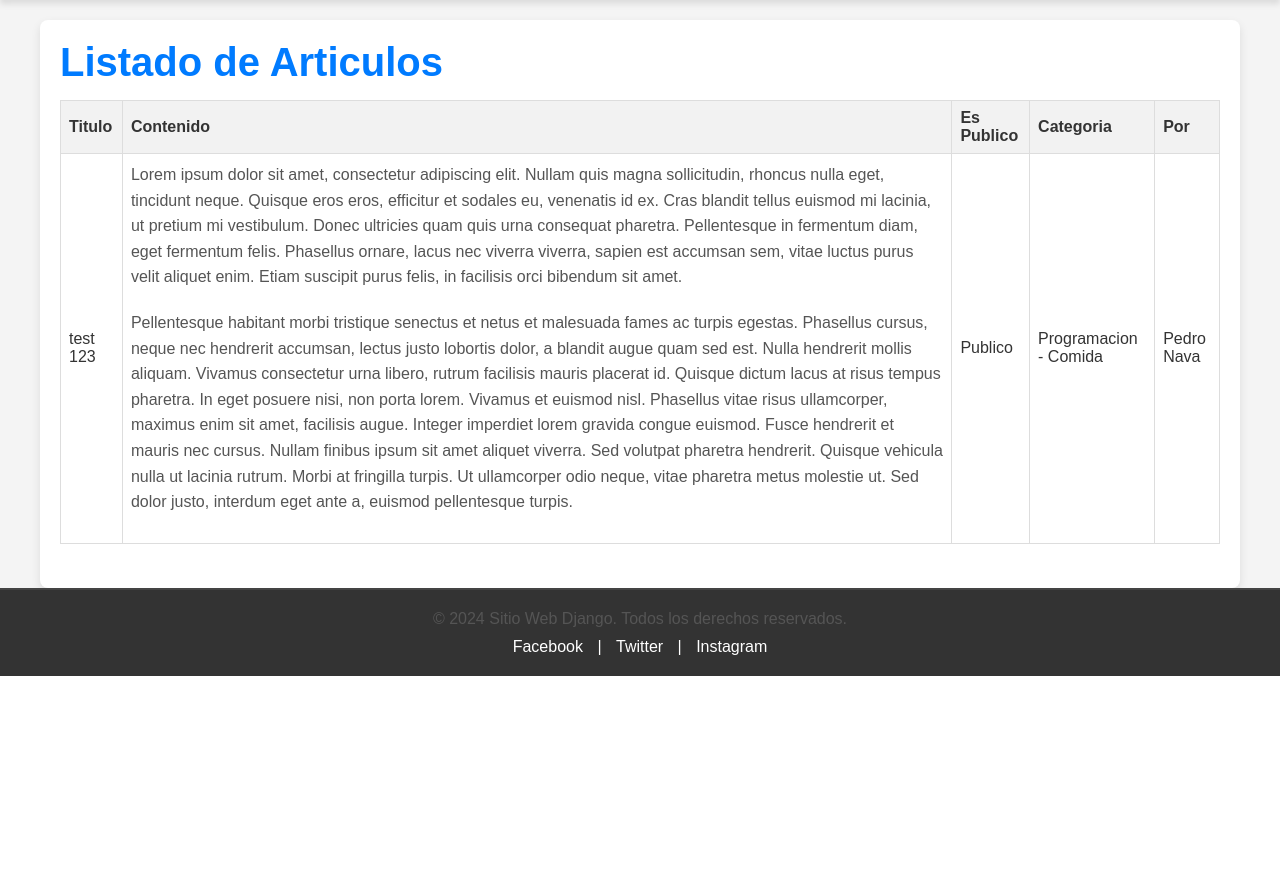
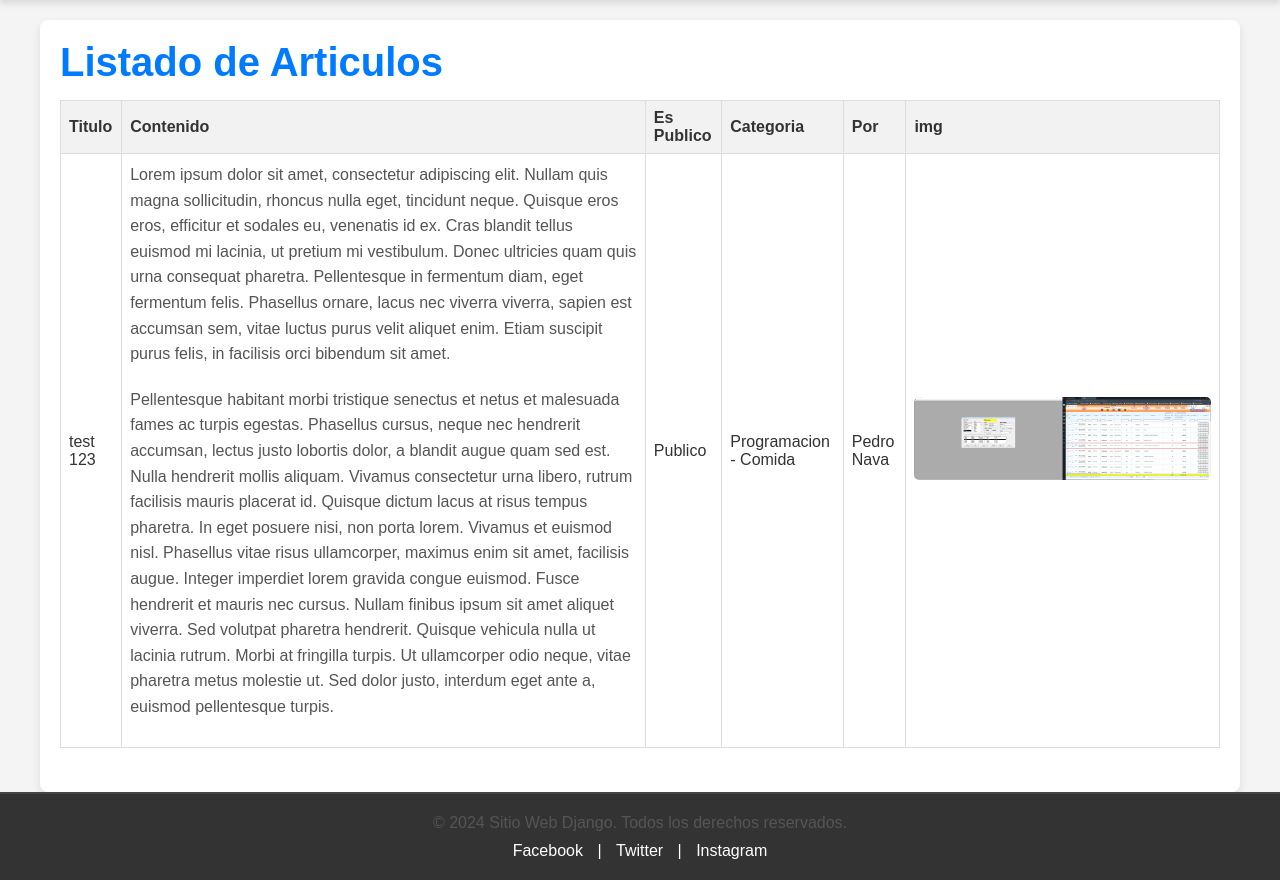
Before and after one commit to pedro23071/python-in, a Django app: page /articles/list/ in a window 1280 px wide. Shown: the part 135-1015 px from the top of the page. Before the commit the page ends 811 px from the top, so only its background shows below. Run offline with Django 3.2, Linux system fonts and the light colour scheme; data comes from the database, SQL or seed files in the repository; both versions use the stored data as it was after the commit; some libraries are stand-ins or nearby versions.

Commit message:
url para app blog

```diff
--- a/12_proyecto/ProjectoDjngo/ProjectoDjngo/settings.py
+++ b/12_proyecto/ProjectoDjngo/ProjectoDjngo/settings.py
@@ -123,3 +123,7 @@ USE_TZ = True
 # https://docs.djangoproject.com/en/3.0/howto/static-files/
 
 STATIC_URL = '/static/'
+
+#media
+MEDIA_URL = '/media/'
+MEDIA_ROOT = os.path.join(BASE_DIR, 'media')
--- a/12_proyecto/ProjectoDjngo/ProjectoDjngo/urls.py
+++ b/12_proyecto/ProjectoDjngo/ProjectoDjngo/urls.py
@@ -15,6 +15,7 @@ Including another URLconf
 """
 from django.contrib import admin
 from django.urls import path, include
+from django.conf import settings
 
 
 urlpatterns = [
@@ -23,3 +24,7 @@ urlpatterns = [
     path('', include('pages.urls')),
     path('', include('blog.urls')),
 ]
+#ruta Imagenes
+if settings.DEBUG:
+    from django.conf.urls.static import static
+    urlpatterns += static(settings.MEDIA_URL, document_root=settings.MEDIA_ROOT)
--- a/12_proyecto/ProjectoDjngo/blog/models.py
+++ b/12_proyecto/ProjectoDjngo/blog/models.py
@@ -19,7 +19,7 @@ class Category(models.Model):
 class Article(models.Model):
     title = models.CharField(max_length=150, verbose_name='Título')
     content = RichTextField(verbose_name='Contenido')
-    image = models.ImageField(default='null', verbose_name='Imagen')
+    image = models.ImageField(default='null', verbose_name='Imagen', upload_to="articles")
     public = models.BooleanField(verbose_name='¿Publicado?')
     user = models.ForeignKey(User, editable=False, verbose_name='Usuario', on_delete=models.CASCADE)
     categories = models.ManyToManyField(Category, verbose_name='Categorias', blank=True)
--- a/12_proyecto/ProjectoDjngo/blog/templates/article/list.html
+++ b/12_proyecto/ProjectoDjngo/blog/templates/article/list.html
@@ -17,6 +17,7 @@
                 <th>Es Publico</th>
                 <th>Categoria</th>
                 <th>Por</th>
+                <th>img</th>
             </tr>
         </thead>
         <tbody>
@@ -40,7 +41,11 @@
                         {% endfor %}
                     </td>
                     <td>{{ articulo.user.first_name  }} {{ articulo.user.last_name }}</td>
-
+                    <td>
+                        <div class="image">
+                            <img src="{{ articulo.image.url }}" alt="Imagen de articulo">
+                        </div>
+                    </td>
                 </tr>
             {% empty %}
                 <h3>No hay articulos</h3>
```
Also changed, not shown: 12_proyecto/ProjectoDjngo/Reset_y_Ajuste_de_inventario.png (deleted), 12_proyecto/ProjectoDjngo/db.sqlite3, 12_proyecto/ProjectoDjngo/media/articles/Captura_de_pantalla_2.png (added).
